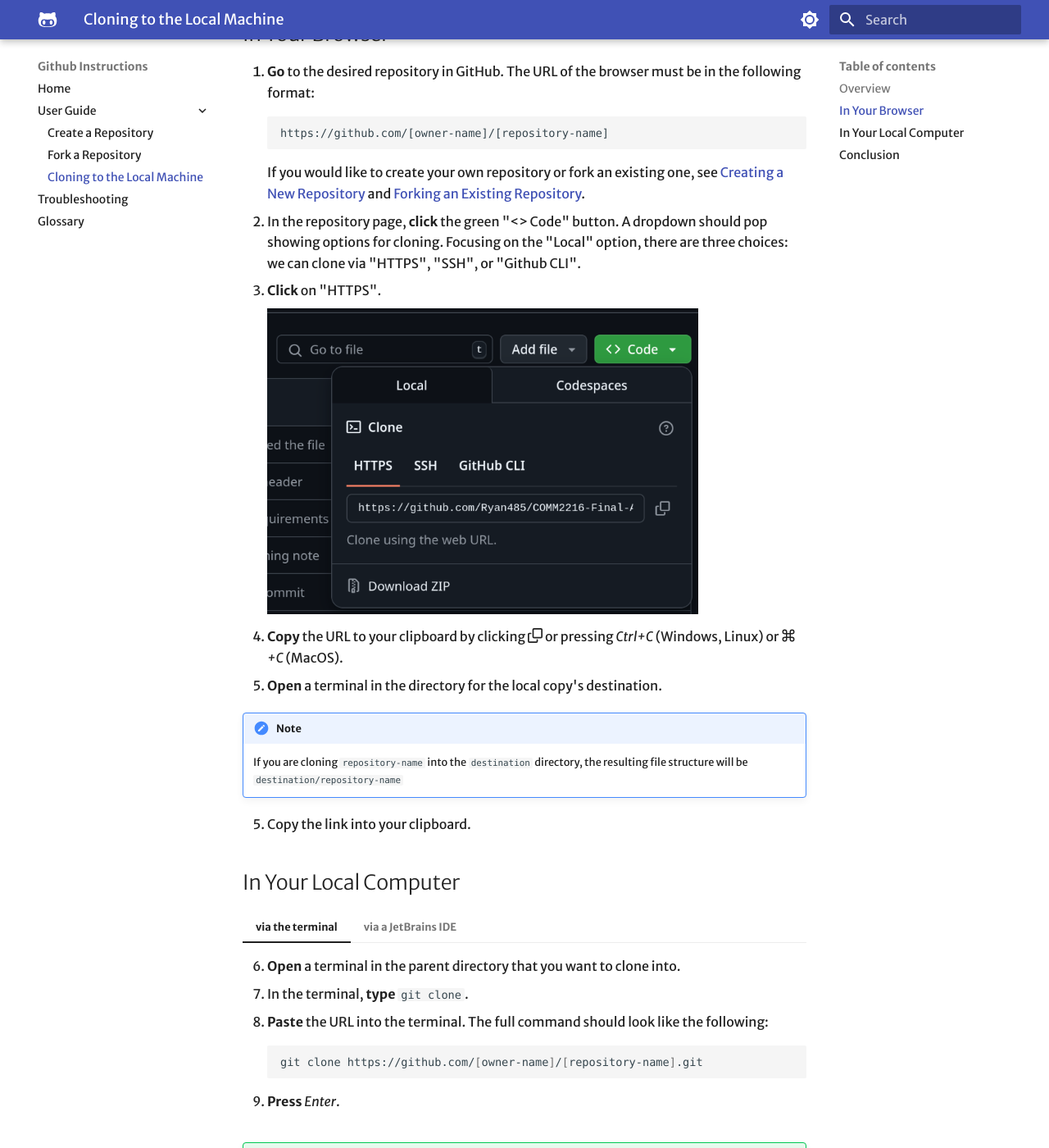
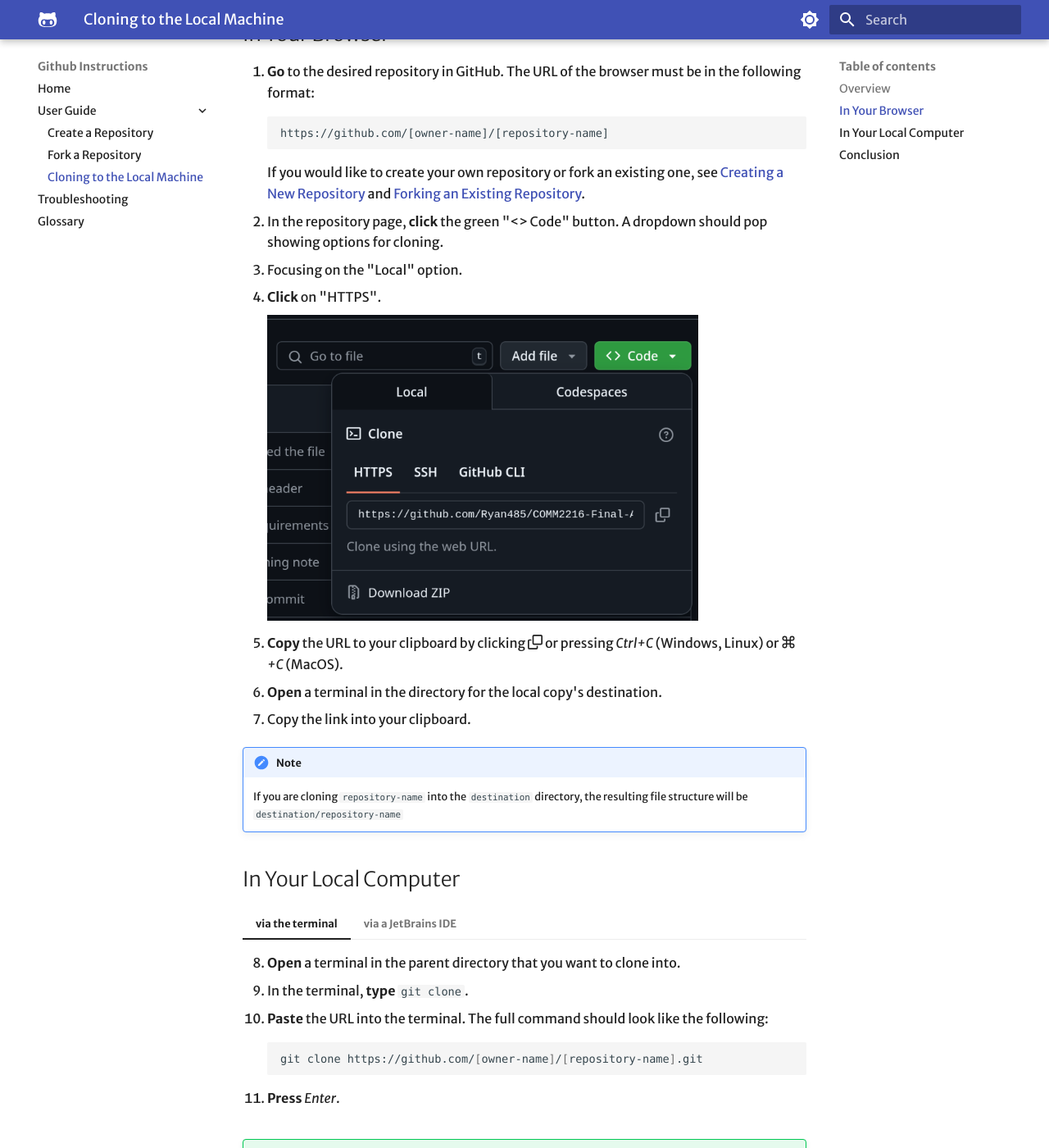
Before and after one commit to Ryan485/COMM2216-Final-Assignment, an MkDocs documentation site: the page built from docs/cloning.md, in a window 1280 px wide and 1400 px high, scrolled down 416 px. Shown: the whole window at 82% size. Built offline with MkDocs 1.6.1 and Material for MkDocs 9.7.7, drawn with Linux system fonts in a browser that asks for light colours; some web fonts are replaced; some of the changed lines change nothing that is shown.

Commit message:
remove redundancy

````diff
--- a/docs/cloning.md
+++ b/docs/cloning.md
@@ -19,13 +19,14 @@
    If you would like to create your own repository or fork an existing one, see [Creating a New Repository](creating_repository.md)
    and [Forking an Existing Repository](forking_repository.md).
 2. In the repository page, **click** the green "<\> Code" button. A dropdown should pop showing options for cloning.
-Focusing on the "Local" option, there are three choices: we can clone via "HTTPS", "SSH", or "Github CLI".
-3. **Click** on "HTTPS".
+3. Focusing on the "Local" option.
+4. **Click** on "HTTPS".
 
     ![Dropdown showing the `<> Code` Button ](img/cloning-02-01.png){: style="height:80%;width:80%;align:center"}
 
-4. **Copy** the URL to your clipboard by clicking :octicons-copy-16: or pressing *Ctrl+C* (Windows, Linux) or *:material-apple-keyboard-command:+C* (MacOS).
-5. **Open** a terminal in the directory for the local copy's destination.
+5. **Copy** the URL to your clipboard by clicking :octicons-copy-16: or pressing *Ctrl+C* (Windows, Linux) or *:material-apple-keyboard-command:+C* (MacOS).
+6. **Open** a terminal in the directory for the local copy's destination.
+7. Copy the link into your clipboard.
 
 !!! note
 
@@ -34,30 +35,28 @@
     the resulting file structure will be
     `destination/repository-name`
 
-5. Copy the link into your clipboard.
-
 ## In Your Local Computer
 
 === "via the terminal"
 
-    6. **Open** a terminal in the parent directory that you want to clone into.
-    7. In the terminal, **type** `git clone`.
-    8. **Paste** the URL into the terminal. The full command should look like the following:
+    8. **Open** a terminal in the parent directory that you want to clone into.
+    9. In the terminal, **type** `git clone`.
+    10. **Paste** the URL into the terminal. The full command should look like the following:
         ```zsh
         git clone https://github.com/[owner-name]/[repository-name].git
         ```
-    9. **Press** *Enter*.
+    11. **Press** *Enter*.
 
 === "via a JetBrains IDE"
 
-    6. **Close** the current project by clicking  :material-menu: > "File" > "Close Project". This should take you into the home page.
-    7. **Click** "Projects" > "Clone Repository".
+    8. **Close** the current project by clicking  :material-menu: > "File" > "Close Project". This should take you into the home page.
+    9. **Click** "Projects" > "Clone Repository".
 
         ![Homepage](img/cloning-jb-07-02.png){: style="width:90%;height:90%"}
-    8. **Paste** the URL into the top text bar.
+    10. **Paste** the URL into the top text bar.
 
         ![Cloning](img/cloning-jetbrains-08-03.png){: style="width:85%;height:85%"}
-    9. **Press** *Enter* or **click** "Clone" to proceed to cloning.
+    11. **Press** *Enter* or **click** "Clone" to proceed to cloning.
 
 !!! success
 
````
